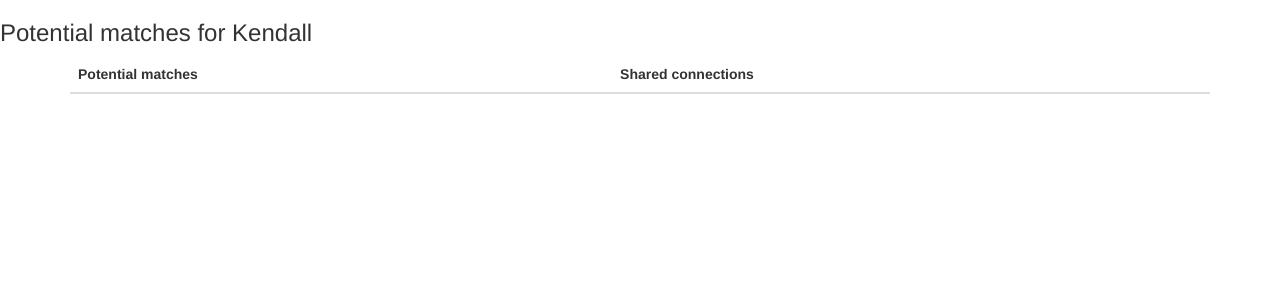
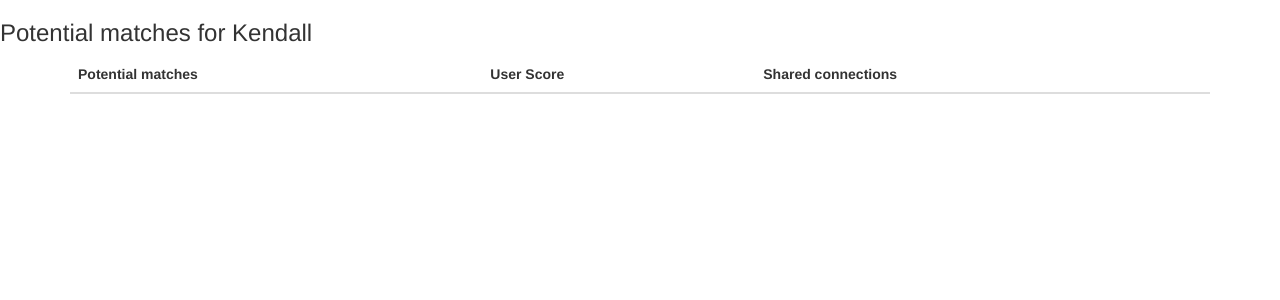
Before and after one commit to nikhiltaneja/si, a Rails app: template app/views/admins/show.html.erb in a window 1280 px wide. Shown: the top 300 px of the page. Run offline with Rails 7, Linux system fonts and the light colour scheme; the template is opened without the code that fills it, so the values that code supplies are empty; style sheets or scripts are compiled from the project's sources; some libraries are stand-ins or nearby versions.

Commit message:
A few minor updates

```diff
--- a/app/controllers/admins_controller.rb
+++ b/app/controllers/admins_controller.rb
@@ -5,7 +5,7 @@ class AdminsController < ApplicationController
     users = User.all
     @eligible_users  = users.select do |user|
       if user.current_match
-        (Time.now - user.current_match.created_at) > 10 #need to change to one day
+        (Time.now - user.current_match.created_at) > 86400 #one day
       else
         true
       end
--- a/app/views/admins/show.html.erb
+++ b/app/views/admins/show.html.erb
@@ -4,6 +4,7 @@
   <table class="table">
     <thead>
       <th>Potential matches</th>
+      <th>User Score</th>
       <th>Shared connections</th>
     </thead>
     <tbody>
--- a/config/routes.rb
+++ b/config/routes.rb
@@ -14,11 +14,11 @@ SwiftIntro::Application.routes.draw do
     resources :matches
   end
 
+  mount Sidekiq::Web, at: '/admins/sidekiq'
+
   get 'admins/requests'
 
   resources :admins, only: [:index, :show]
   resources :dashboard, only: [:index]
 
-  mount Sidekiq::Web, at: '/admins/sidekiq'
-
 end
```
